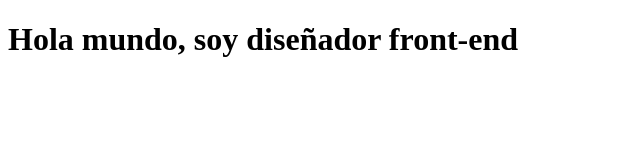
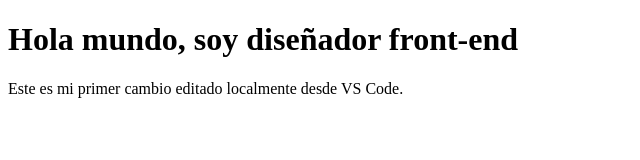
Before and after one commit to rodrigoaquijev/proyecto-1-, a plain HTML site: page index.html in a window 1280 px wide. Shown: the whole page, without its empty margins (0-640 px from the left). Drawn offline with Linux system fonts and the light colour scheme.

Commit message:
Agregar párrafo descriptivo al index

```diff
--- a/index.html
+++ b/index.html
@@ -6,5 +6,6 @@
 </head>
 <body>
   <h1>Hola mundo, soy diseñador front-end</h1>
+  <p>Este es mi primer cambio editado localmente desde VS Code.</p>
 </body>
 </html>
```
